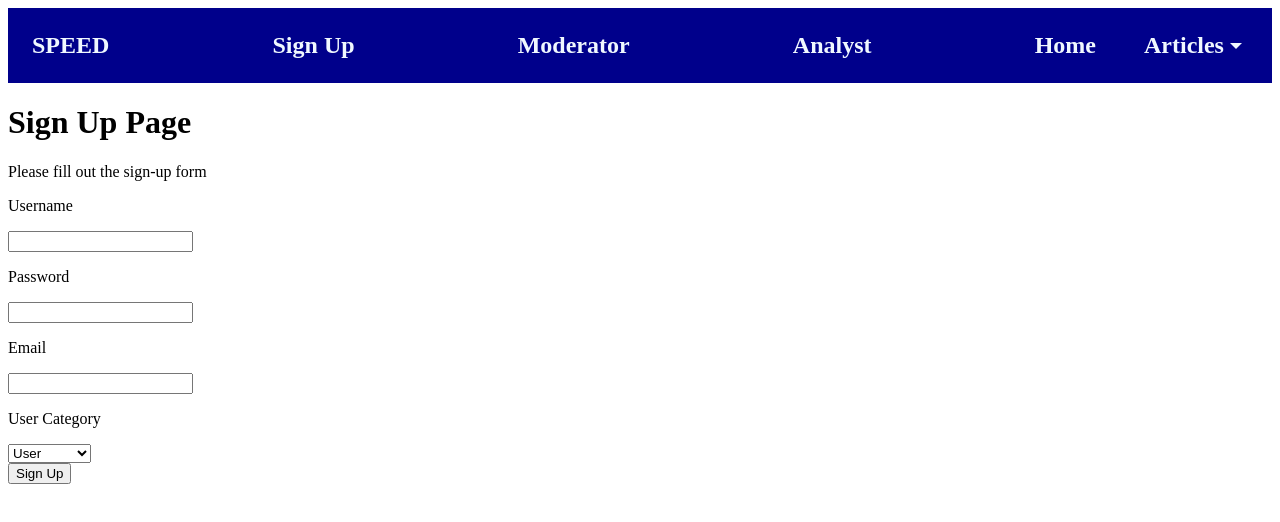
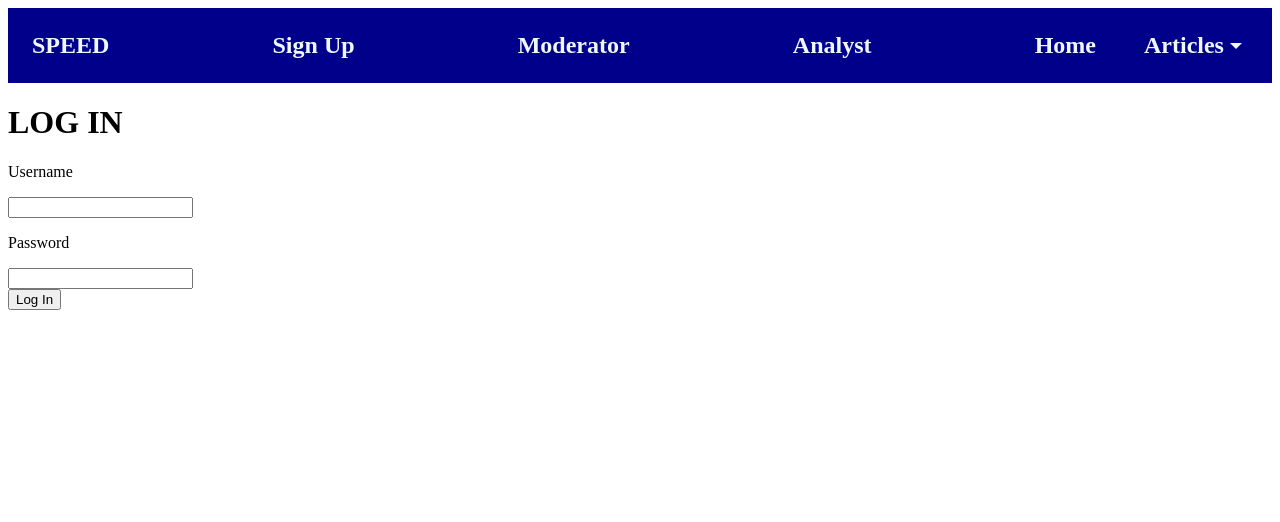
Before and after one commit to HazeemHussain/Assignment-1B, a Next.js app in the folder frontend/: page /login/sign_up in a window 1280 px wide. Shown: the top 522 px of the page. Built offline with nearby package versions, Linux system fonts and the light colour scheme.

Commit message:
Login Page change made and works successfully

```diff
--- a/frontend/src/components/PopulatedNavBar.tsx
+++ b/frontend/src/components/PopulatedNavBar.tsx
@@ -3,6 +3,7 @@ import NavBar from "./nav/NavBar";
 import NavDropdown from "./nav/NavDropdown";
 import NavItem from "./nav/NavItem";
 import axios from 'axios';
+
 
 const PopulatedNavBar = () => {
   return (
--- a/frontend/src/pages/analyst.tsx
+++ b/frontend/src/pages/analyst.tsx
@@ -1,5 +1,10 @@
+import LoginForm from "@/components/userLogin/LoginForm";
+import React, { useState } from 'react';
 
 export default function AnalystPage() {
+
+
+
     return (
       <div className="container">
         <h1>Analyst Page View </h1>
--- a/frontend/src/pages/login/sign_up.tsx
+++ b/frontend/src/pages/login/sign_up.tsx
@@ -1,37 +1,64 @@
-import React, { ChangeEvent } from 'react'
-import LoginForm from '@/components/userLogin/LoginForm';
-import { FormEvent, useState } from "react";
-import formStyles from "../../../styles/Form.module.scss";
+
 import axios from 'axios';
 import { useEffect } from "react";
+import { FormEvent, useState } from "react";
+import React, { ChangeEvent } from 'react';
 
 
-export default function SignUp() {
+
+export default function login() {
+
+
     const [formData, setFormData] = useState({
       username: '',
       password: '',
-    email: '',
-    user: '',
     });
+    const [errorMessage, setErrorMessage] = useState('');
 
     const handleInputChange = (e: ChangeEvent<HTMLInputElement>) => {
       const { name, value } = e.target;
       setFormData({ ...formData, [name]: value });
     };
 
-  const handleSelectChange = (e: ChangeEvent<HTMLSelectElement>) => {
-    const {name, value} = e.target;
-    setFormData({...formData, [name]: value});  }
+    const handleSubmit = async (e: FormEvent<HTMLFormElement>) => {
+      e.preventDefault();
 
-  const handleSubmit = (e: FormEvent<HTMLFormElement>) => {
-    e.preventDefault();
-    // Handle form submission, e.g., send data to the server
+      try {
+        const response = await axios.post('http://localhost:8082/api/user', formData);
+        console.log(response.data); // Handle the response as needed
+
+        // If the login was successful, you can redirect the user or perform other actions.
+        if (response.status === 200) {
+          // Redirect the user to the dashboard or another page
+          // For example: window.location.href = '/dashboard';
+          if(formData.username === 'Moderator' && formData.password === "Moderator"){
+
+            window.location.assign("http://localhost:3000/moderator");
+            alert("Login Successfully");
+
+          } else if (formData.username === 'Analyst' && formData.password === "Analyst"){
+            window.location.assign("http://localhost:3000/analyst");
+            alert("Login Successfully");
+
+
+          }else{
+            window.location.assign("http://localhost:3000/");
+            setErrorMessage('logged successfully');
+          }
+
+        }
+      } catch (error) {
+        // Handle any errors that occur during the request
+        console.error(error);
+
+        // Display an error message to the user
+        setErrorMessage('Login failed. Please check your credentials.');
+      }
     };
 
     return (
       <div className="Container">
-      <h1>Sign Up Page</h1>
-      <p>Please fill out the sign-up form</p>
+        <h1>LOG IN</h1>
         <form onSubmit={handleSubmit}>
           <div>
             <p>Username</p>
@@ -53,37 +80,10 @@ export default function SignUp() {
             />
           </div>
 
-        <div>
-          <p>Email</p>
-          <input
-            type="text"
-            name="email"
-            value={formData.email}
-            onChange={handleInputChange}
-          />
-        </div>
-
-        <div>
-          <p>User Category </p>
-          <select
-
-            name="user"
-            value={formData.user}
-            onChange={handleSelectChange}
-          >
-
-          <p> Select a category </p>
-          <option value = "User"> User</option>
-          <option value = "Moderator"> Moderator</option>
-          <option value = "Analyst"> Analyst</option>
-          </select>
-        </div>
-
-        <button type="submit">Sign Up</button>
-
+          <button type="submit">Log In</button>
         </form>
 
-
+        {errorMessage && <p className="error-message">{errorMessage}</p>}
       </div>
     );
   }
```
Also changed, not shown: frontend/src/components/userLogin/LoginForm.tsx (+19 -10 lines), frontend/src/components/userLogin/ModeratorView.tsx (added, +8 -0 lines), frontend/src/pages/login/login.tsx (+13 -5 lines), frontend/src/pages/moderator.tsx (+21 -6 lines). Lines whose indentation alone changed are shown as unchanged.
